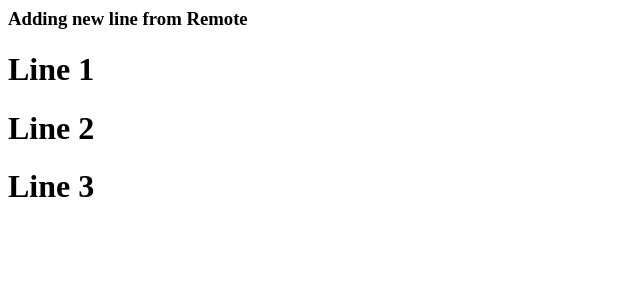
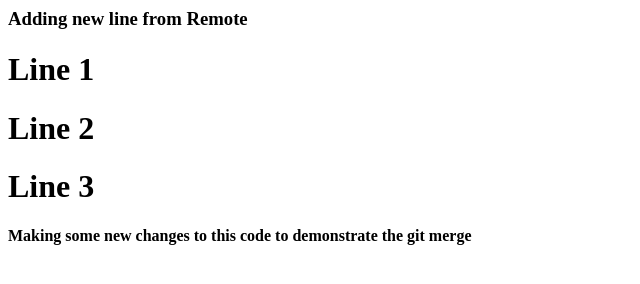
Before and after one commit to Akilan5/SshRemote, a plain HTML site: page index.html in a window 1280 px wide. Shown: the whole page, without its empty margins (0-640 px from the left). Drawn offline with Linux system fonts and the light colour scheme.

Commit message:
git merge operation demonstration

```diff
--- a/index.html
+++ b/index.html
@@ -6,5 +6,7 @@
 <h1>Line 2</h1>
 <h1>Line 3</h1>
 
+ <h4> Making some new changes to this code to demonstrate the git merge</h4>
+
 </body>
  </html>
```
